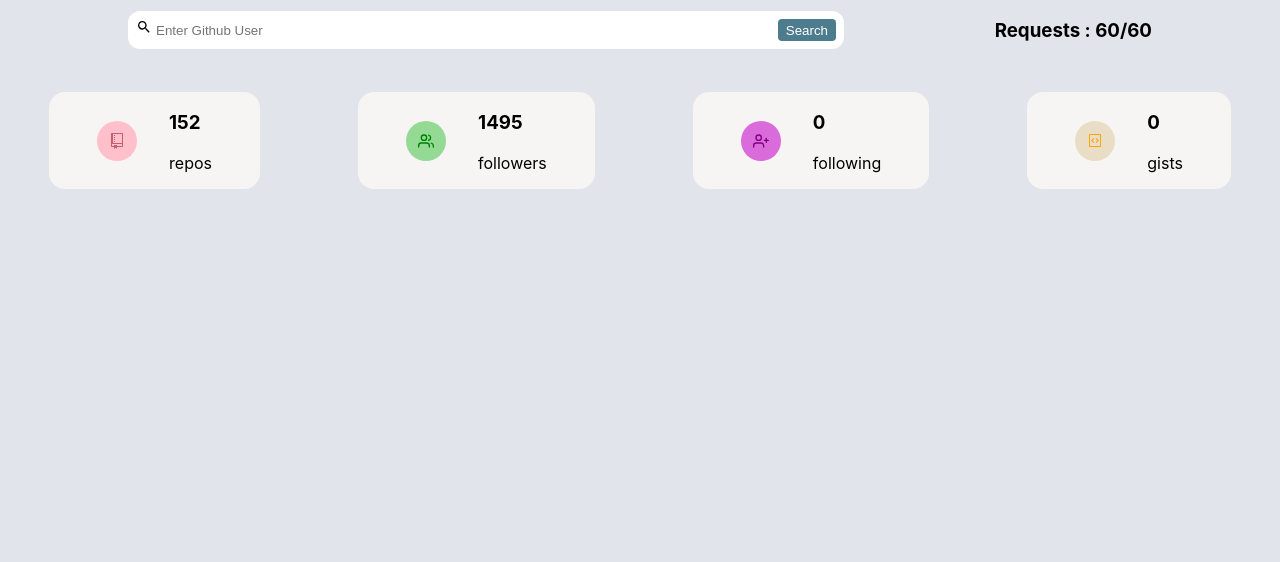
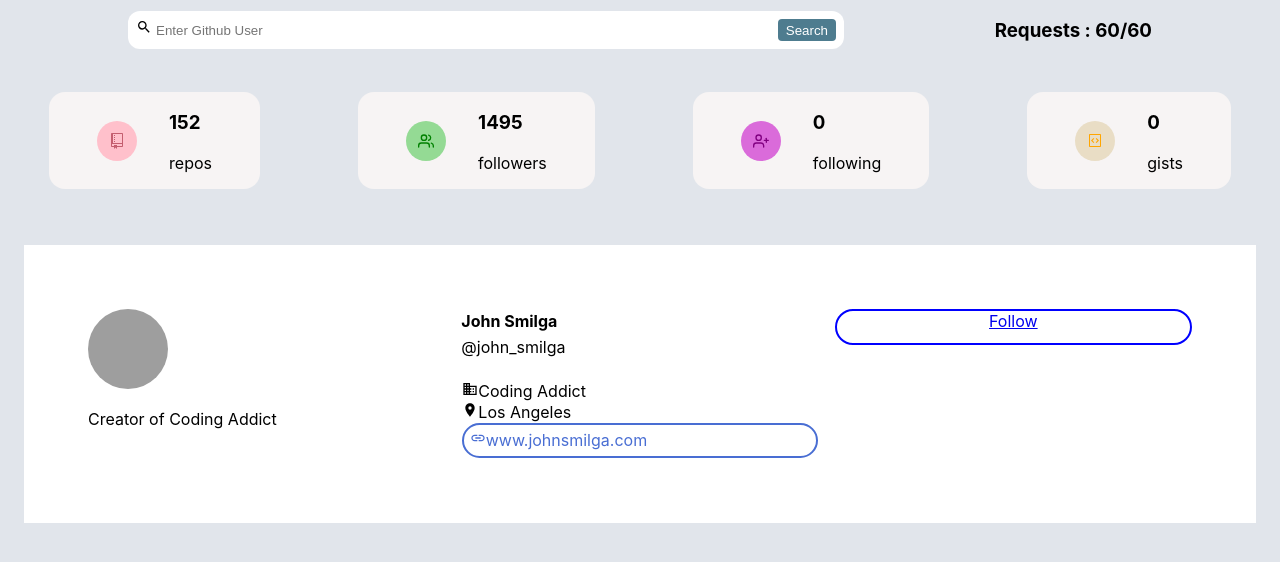
Before and after one commit to Sidhant-Dhyani/Github-User-Search, a React (Create React App) app: page / in a window 1280 px wide. Shown: the top 562 px of the page. Built offline with nearby package versions, Linux system fonts and the light colour scheme; grey boxes are pictures that could not be loaded.

Commit message:
User Added

```diff
--- /dev/null
+++ b/src/components/User/Card.css
@@ -0,0 +1,43 @@
+
+header{
+    display: grid;
+    grid-template-columns: repeat(3, 1fr);
+    background-color: white;
+    margin: 1.5rem;
+    padding: 5%;
+    gap: 1rem;
+}
+
+img{
+    width: 5rem;
+    height: 5rem;
+    border-radius: 5rem;
+}
+
+h4{
+    margin-top: 2px;
+    margin-bottom: -10px;
+}
+
+.other_info{
+    margin-top: 1.5rem;
+}
+
+.other_info p{
+    margin: 1px;
+}
+
+.blog_link{
+    border: solid 2px rgb(73, 110, 211);
+    color: rgb(73, 110, 211);
+    border-radius: 2rem;
+    padding: 1.5%;
+}
+
+.follow{
+    border: solid 2px blue;
+    text-align: center;
+    border-radius: 2rem;
+    height: 2rem;
+    text-decoration: none;
+}
--- /dev/null
+++ b/src/components/User/Card.js
@@ -0,0 +1,52 @@
+
+import React from "react";
+import { GithubContext } from "../../context/context";
+import { MdBusiness, MdLocationOn, MdLink } from "react-icons/md";
+import "./Card.css";
+
+const Card = () => {
+  const { githubUser } = React.useContext(GithubContext);
+  const {
+    avatar_url,
+    html_url,
+    name,
+    company,
+    blog,
+    bio,
+    location,
+    twitter_username,
+  } = githubUser;
+  return (
+    <header>
+      <div>
+        <img src={avatar_url} alt={name} />
+        <p className="bio">{bio}</p>
+      </div>
+      <div>
+        <div className="name_info">
+          <h4>{name}</h4>
+          <p>@{twitter_username || "john doe"}</p>
+        </div>
+        <div className="other_info">
+            <p>
+                <MdBusiness />
+                {company}
+            </p>
+            <p>
+                <MdLocationOn />
+                {location}
+            </p>
+            <p className="blog_link" href={`https//${blog}`}>
+                <MdLink />
+                {blog}
+            </p>
+        </div>
+      </div>
+      <div className="follow">
+        <a href={html_url}>Follow</a>
+      </div>
+    </header>
+  );
+};
+
+export default Card;
--- /dev/null
+++ b/src/components/User/User.js
@@ -0,0 +1,15 @@
+
+import React from 'react'
+import Card from './Card';
+import Followers from "../Followers/Followers"
+import "./User.css";
+
+const User = () => {
+  return (
+    <section className='followers'>
+        <Card/>
+    </section>
+  )
+}
+
+export default User;
--- a/src/pages/Dashboard.js
+++ b/src/pages/Dashboard.js
@@ -2,12 +2,14 @@
 import React from 'react'
 import Info from '../components/Info/Info'
 import Search from '../components/Search/Search'
+import User from '../components/User/User'
 
 const Dashboard = () => {
   return (
     <main>
       <Search/>
-        <Info/>
+      <Info/>
+      <User/>
     </main>
   )
 }
```
Also changed, not shown: src/components/Followers/Followers.css (added), src/components/User/User.css (added).
